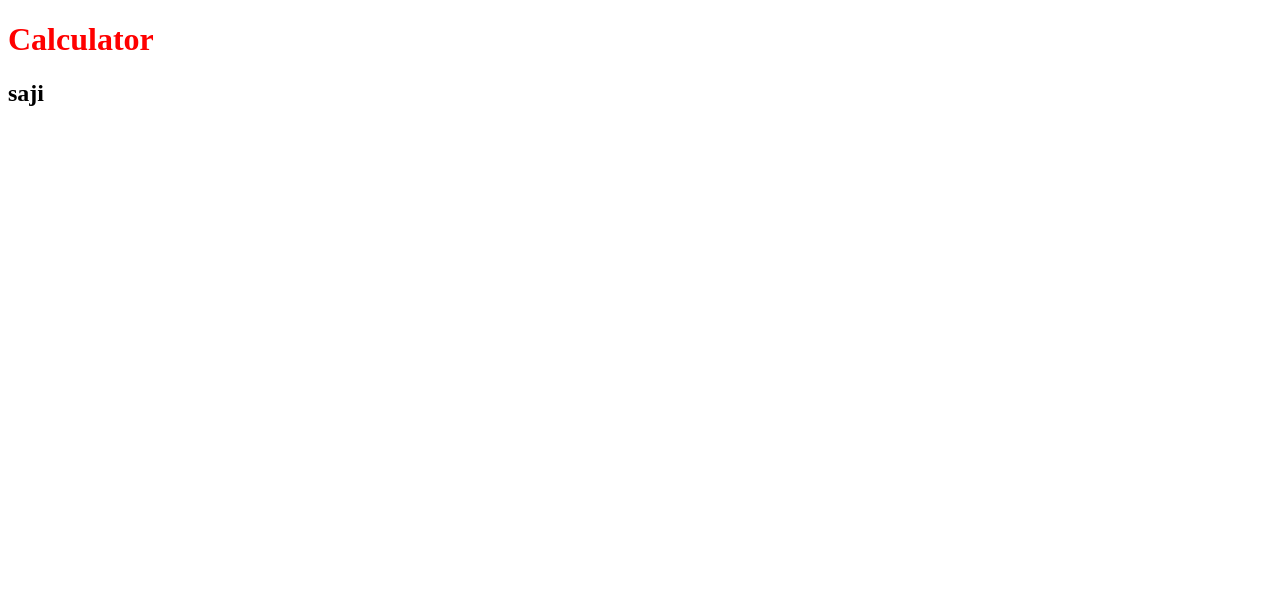
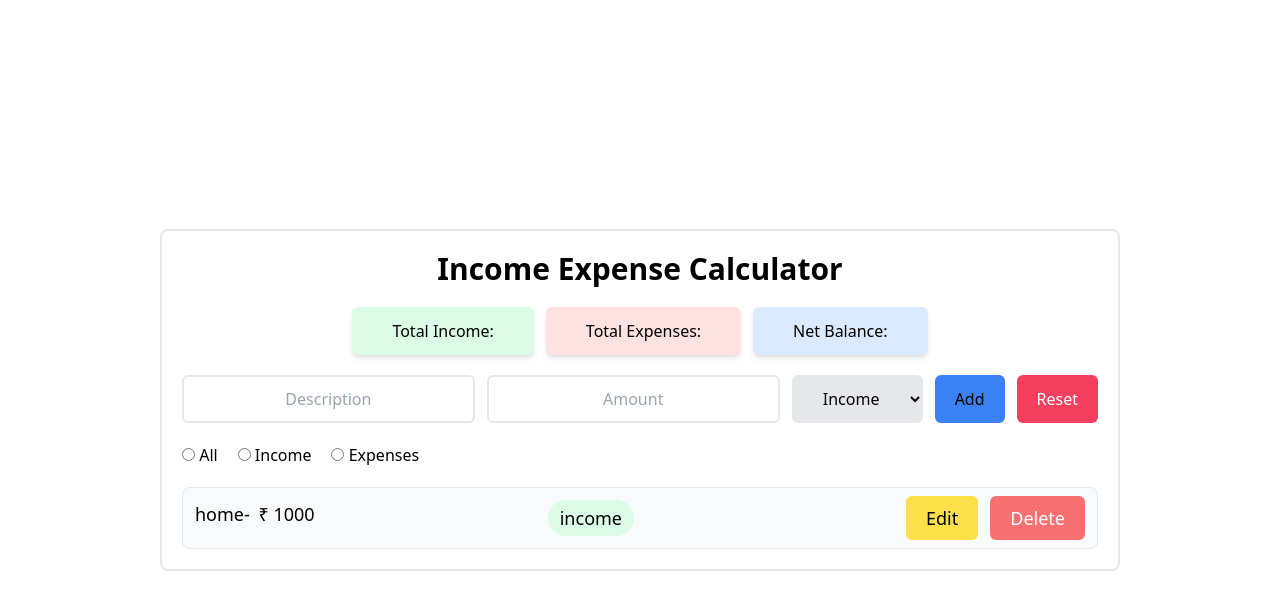
Before and after one commit to Sajitha94/guvi-task-04-calculator, a plain HTML site: page index.html in a window 1280 px wide. Drawn offline with nearby package versions, Linux system fonts and the light colour scheme.

Commit message:
design complete

```diff
--- a/index.html
+++ b/index.html
@@ -1,14 +1,81 @@
 <!DOCTYPE html>
 <html lang="en">
-<head>
-    <meta charset="UTF-8">
-    <meta name="viewport" content="width=device-width, initial-scale=1.0">
+  <head>
+    <meta charset="UTF-8" />
+    <meta name="viewport" content="width=device-width, initial-scale=1.0" />
     <title>Calculator</title>
-    <link rel="stylesheet" href="style.css">
-</head>
-<body>
-    <h1>Calculator</h1>
-    <h2>saji</h2>
+    <link rel="stylesheet" href="style.css" />
+    <script src="https://cdn.tailwindcss.com"></script>
+  </head>
+  <body class="flex items-center justify-center h-screen">
+    <div class="flex flex-col  border border-2 w-3/4 gap-5 p-5 rounded-lg">
+
+      <!-- heading -->
+      <h1 class="text-center font-bold text-md lg:text-3xl">
+        Income Expense Calculator
+      </h1>
+      <!-- total -->
+      <div class="flex gap-3 md:flex-row flex-col sm:items-center sm:justify-center">
+        <div
+          class="lg:py-3 lg:px-10 md:px-5 py-3 px-10 rounded-md text-center bg-green-100 shadow-md"
+        >
+          Total Income:
+        </div>
+        <div
+          class="lg:py-3 lg:px-10 md:px-5 py-3 px-10 rounded-md text-center bg-red-100 shadow-md"
+        >
+          Total Expenses:
+        </div>
+        <div
+          class="lg:py-3 lg:px-10 md:px-5 py-3 px-10 rounded-md text-center bg-blue-100 shadow-md"
+        >
+          Net Balance:
+        </div>
+      </div>
+      <!-- income -->
+      <div class="flex gap-3 md:flex-row flex-col">
+        <input type="text" class="border border-2 rounded-md md:w-3/4 py-2 text-center" placeholder="Description"  />
+        <input type="text" class="border border-2 rounded-md md:w-3/4 py-2 text-center " placeholder="Amount" />
+        <select class="rounded-md py-3 px-5 text-center bg-gray-200">
+          <option value="Income">Income</option>
+          <option value="Expenses">Expenses</option>
+        </select>
+        <button class="rounded-md py-3 px-5 text-center bg-blue-500">
+          Add
+        </button>
+        <button class="rounded-md py-3 px-5 text-center bg-rose-500 text-white">
+          Reset
+        </button>
+      </div>
+      <!-- radio button -->
+      <div class="flex justify-around sm:justify-start sm:gap-5 ">
+        <div>
+          <input type="radio" id="all" />
+          <label for="all">All</label>
+        </div>
+        <div>
+          <input type="radio" id="income" />
+          <label for="income">Income</label>
+        </div>
+        <div>
+          <input type="radio" id="expenses" />
+          <label for="expenses">Expenses</label>
+        </div>
+      </div>
+      <!-- amount list -->
+       <div class="flex justify-between sm:flex-row flex-col border border-1 sm:px-3 py-2 rounded-lg sm:items-center bg-gray-50 gap-2 sm:gap-3 px-3 ">
+        <div class="flex justify-between  sm:w-1/2">
+        <div class="text-sm md:text-lg ">home- <span class="text-sm md:text-lg px-1">₹ 1000</span></div>
+        <div class="rounded-full bg-green-100 md:px-3 md:py-1 text-center px-2 py-1 text-sm md:text-lg">income</div>
+        </div>
+        <div class="flex gap-3 sm:w-1/2 sm:justify-end justify-between">
+            <button class="md:px-5 md:py-2 px-2 py-1 bg-yellow-300 rounded-md text-sm md:text-lg">Edit</button>
+            <button class="md:px-5 md:py-2 px-2 py-1 bg-red-400 rounded-md text-white text-sm md:text-lg">Delete</button>
+
+        </div>
+       </div>
+    </div>
+
     <script src="script.js"></script>
-</body>
+  </body>
 </html>
--- a/style.css
+++ b/style.css
@@ -1,3 +1,5 @@
-h1{
-    color: red;
+*,*::after,*::before{
+    margin: 0;
+    padding: 0;
+    box-sizing: border-box;
 }
```
